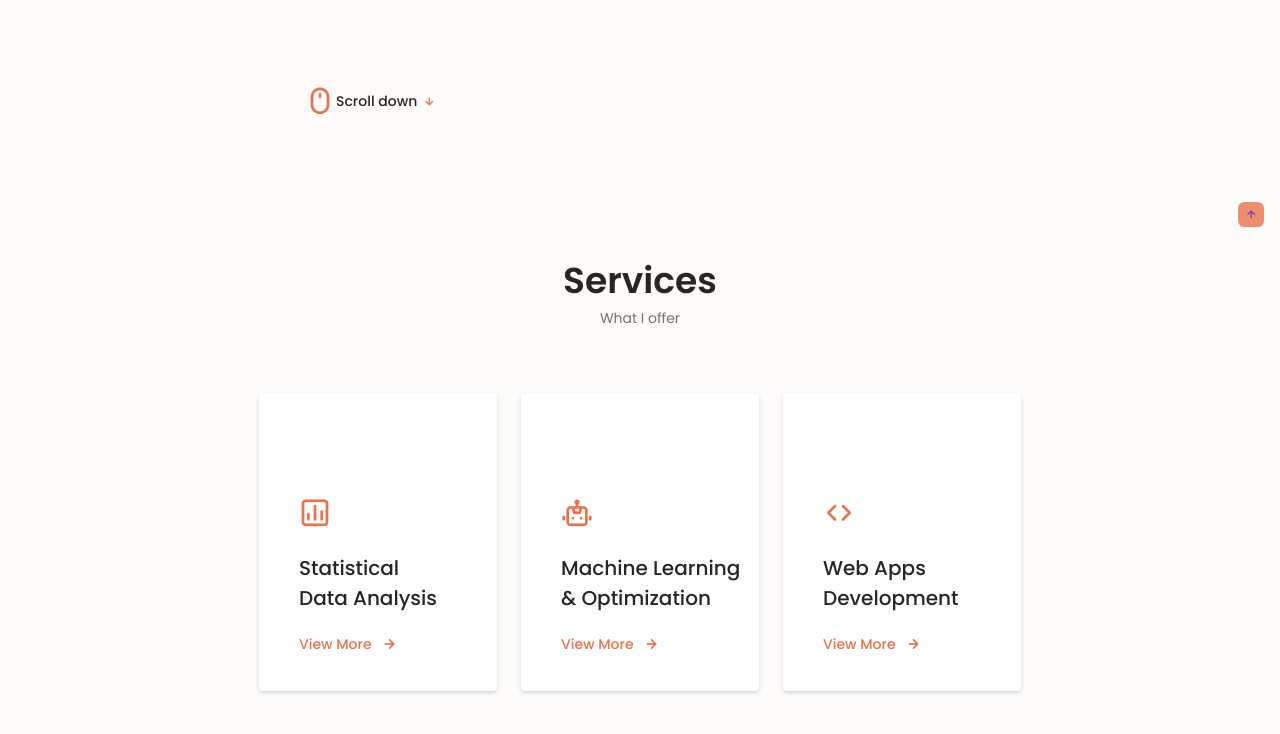
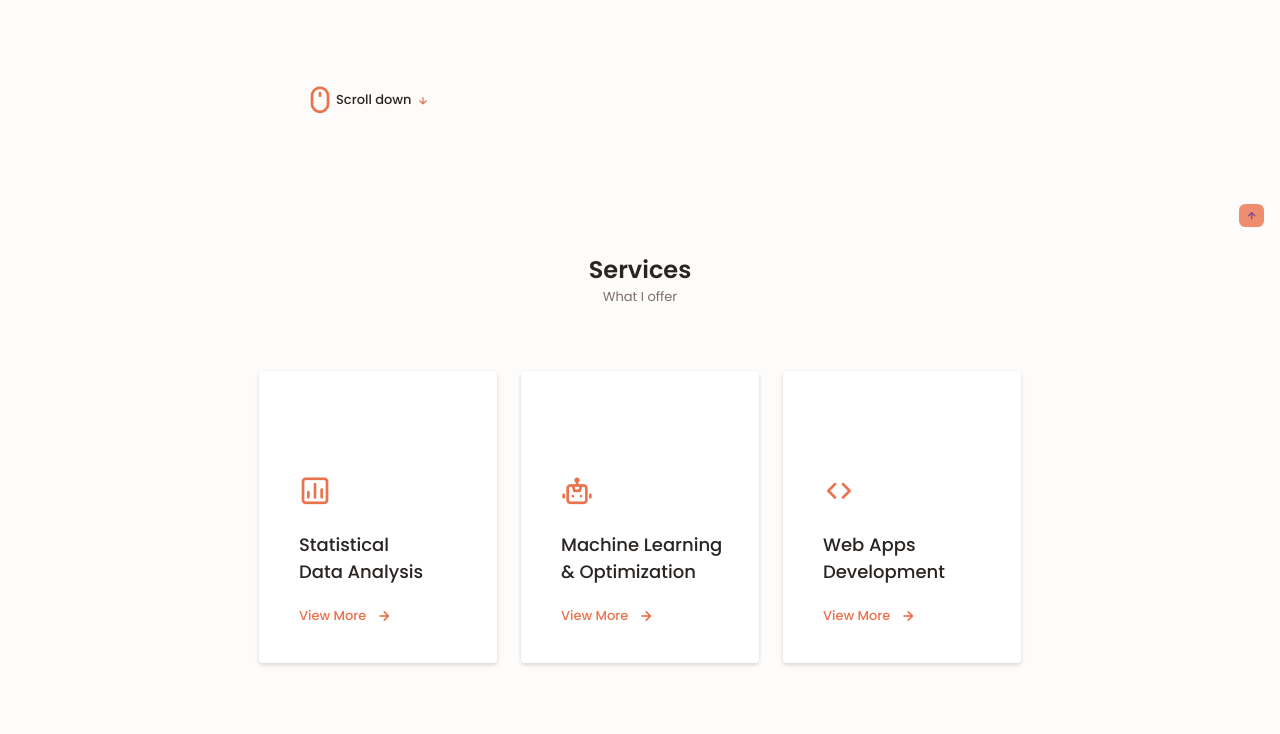
Before and after one commit to rafikchemli/rafik_reactive, a plain HTML site: page index.html in a window 1280 px wide. Shown: the part 493-1227 px from the top of the page. Drawn offline with nearby package versions, Linux system fonts and the light colour scheme.

Commit message:
Update styles.css

```diff
--- a/assets/css/styles.css
+++ b/assets/css/styles.css
@@ -59,13 +59,13 @@
 /* Font size for large devices */
 @media screen and (min-width: 968px) {
     :root {
-        --big-font-size: 3rem;
-        --h1-font-size: 2.25rem;
-        --h2-font-size: 1.5rem;
-        --h3-font-size: 1.25rem;
-        --normal-font-size: 1rem;
-        --small-font-size: .875rem;
-        --smaller-font-size: .813rem;
+        --big-font-size: 2rem;
+        --h1-font-size: 1.5rem;
+        --h2-font-size: 1.25rem;
+        --h3-font-size: 1.125rem;
+        --normal-font-size: .938rem;
+        --small-font-size: .813rem;
+        --smaller-font-size: .75rem;
     }
 }
 
@@ -1162,7 +1162,7 @@ img{
         font-size: 2rem;
     }
     .services__content{
-        padding: 6rem 0 2rem 2.5rem;
+        padding: 6rem 1rem 2rem 2.5rem;
     }
     .services__modal-content{
         width: 450px;
```
